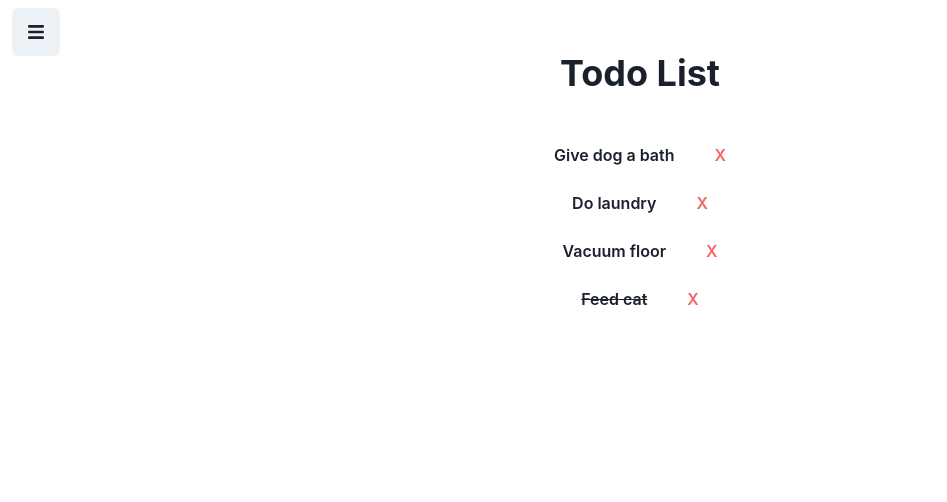
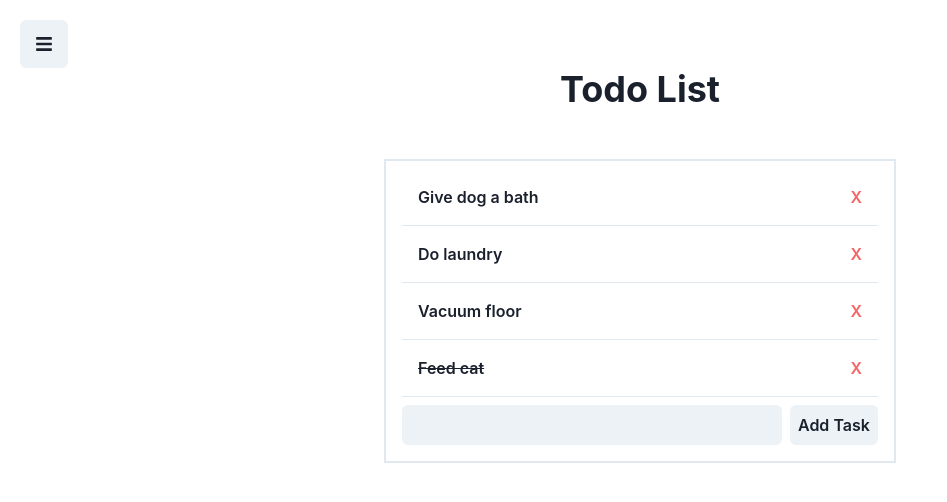
Before and after one commit to Brodypen/todo-app, a React (Create React App) app: page / in a window 1280 px wide. Shown: the top 502 px of the page, without its empty margins (0-947 px from the left). Built offline with nearby package versions, Linux system fonts and the light colour scheme.

Commit message:
Redo design

```diff
--- a/src/App.tsx
+++ b/src/App.tsx
@@ -1,5 +1,5 @@
 import * as React from "react";
-import { ChakraProvider, Box, theme, Flex, Heading, Spacer, Stack } from "@chakra-ui/react";
+import { ChakraProvider, Box, theme, Flex, Heading, Spacer, Stack, VStack } from "@chakra-ui/react";
 import { DrawerButton } from "./features/Drawer/DrawerButton";
 import { Todos } from "./features/Todo/Todos";
 
@@ -37,8 +37,8 @@ export const App = () => {
 
   return (
     <ChakraProvider theme={theme}>
-      <Box textAlign="center" fontSize="xl" padding={3}>
-        <Flex h="5vh" justify="space-between" align="center">
+      <VStack p={5}>
+        <Flex h="5vh" alignSelf='flex-start'>
           <DrawerButton
             Projects={todoProjects}
             ProjectsOnClick={addNewProject}
@@ -52,7 +52,7 @@ export const App = () => {
 
             <Todos></Todos>
 
-      </Box>
+      </VStack>
     </ChakraProvider>
   );
 };
--- /dev/null
+++ b/src/features/Todo/AddTodo.tsx
@@ -0,0 +1,16 @@
+import { Button, HStack, Input } from '@chakra-ui/react';
+import React from 'react'
+
+export const AddTodo = () => {
+    const handleSubmit =( e: React.FormEvent<HTMLFormElement>) => {
+
+    }
+  return (
+    <form onSubmit={handleSubmit}>
+        <HStack>
+            <Input focusBorderColor='white' variant="filled"/>
+                  <Button type="submit">Add Task</Button>
+        </HStack>
+    </form>
+  );
+}
--- a/src/features/Todo/Todo.tsx
+++ b/src/features/Todo/Todo.tsx
@@ -1,4 +1,4 @@
-import { Button } from "@chakra-ui/react";
+import { Button, HStack, Spacer } from "@chakra-ui/react";
 import React from "react";
 
 type todo = {
@@ -21,11 +21,12 @@ export const Todo = ({ todo, onClick, handleDeleteTodo, ...props }: TodoProps) =
     onClick(todo.task);
   }
   return (
-    <div>
+    <HStack>
       <Button variant="ghost" size="md" onClick={handleTodoClick}>
         {todo.complete ? <s>{todo.task}</s> : <div>{todo.task}</div>}
       </Button>
+      <Spacer/>
       <Button marginLeft="2" variant="ghost" textColor="red.400" onClick={() => handleDeleteTodo(todo.task)}>X</Button>
-    </div>
+    </HStack>
   );
 };
--- a/src/features/Todo/Todos.tsx
+++ b/src/features/Todo/Todos.tsx
@@ -1,19 +1,20 @@
-import { Stack } from "@chakra-ui/react";
+import { Button, Divider, Stack, StackDivider, VStack } from "@chakra-ui/react";
 import React from "react";
 import { Todo } from "./Todo";
 import data from "../../data/data.json";
+import { AddTodo } from "./AddTodo";
 
-type Todo = {
-  id: number
-  task: string
-  desc: string
-  proj: number
-  date: string
-  complete: boolean
-  important: boolean
-}
+type TodoProps = {
+  id: number;
+  task: string;
+  desc: string;
+  proj: number;
+  date: string;
+  complete: boolean;
+  important: boolean;
+};
 export const Todos = () => {
-  const [todoList, setToDoList] = React.useState<Todo[]>(data);
+  const [todoList, setToDoList] = React.useState<TodoProps[]>(data);
 
   // Todos Functions
   const toggleComplete = (task: string) => {
@@ -27,15 +28,27 @@ export const Todos = () => {
   const handleDeleteTodo = (task: string) => {
     const updatedTodos = todoList.filter((todo) => todo.task !== task);
     setToDoList(updatedTodos);
-  }
+  };
+  // Add new Todos
 
   return (
-    <Stack justifyContent="center" align="center">
-      {todoList.map(
-        (todo: Todo) => (
-          <Todo todo={todo} key={todo.id} onClick={toggleComplete} handleDeleteTodo={handleDeleteTodo}></Todo>
-        )
-      )}
-    </Stack>
+    <VStack
+      divider={<StackDivider />}
+      borderWidth="2px"
+      p="4"
+      w="100%"
+      maxW={{ base: "90vw", sm: "80vw", lg: "50vw", xl: "40vw" }}
+      alignItems="stretch"
+    >
+      {todoList.map((todo: TodoProps) => (
+        <Todo
+          todo={todo}
+          key={todo.id}
+          onClick={toggleComplete}
+          handleDeleteTodo={handleDeleteTodo}
+        ></Todo>
+      ))}
+      <AddTodo />
+    </VStack>
   );
 };
```
